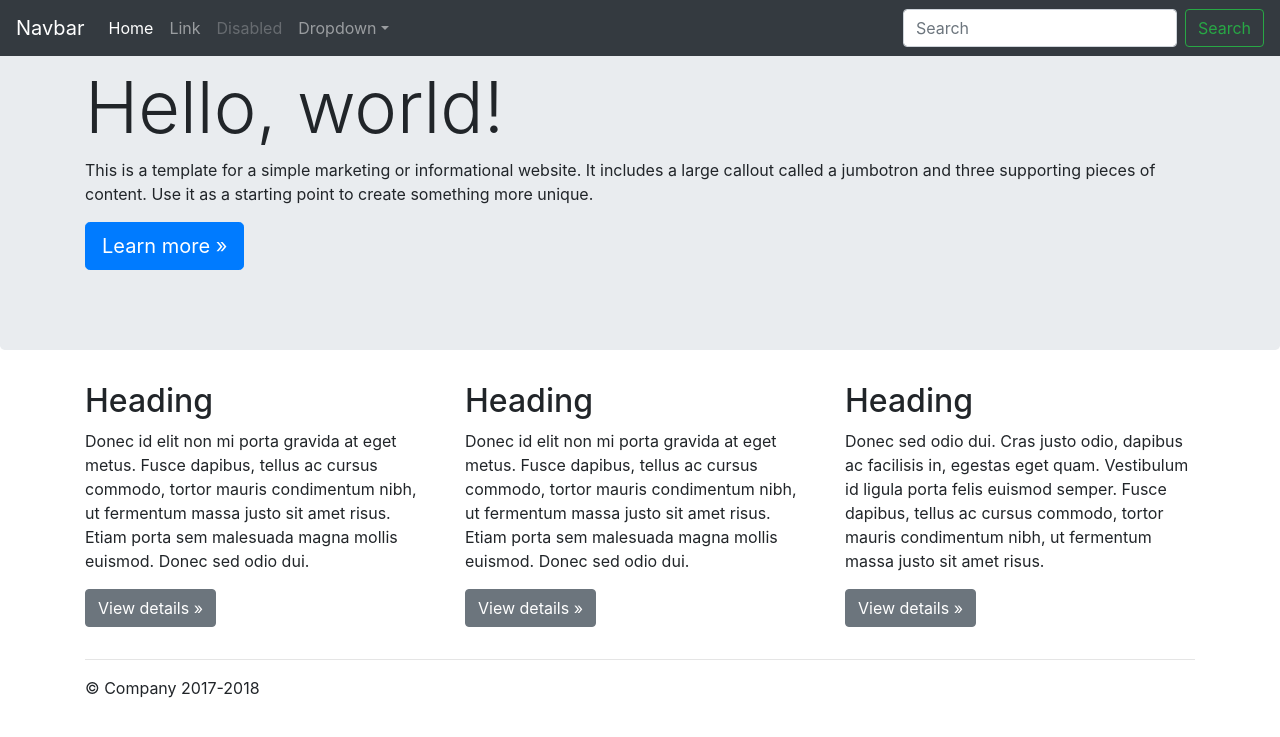
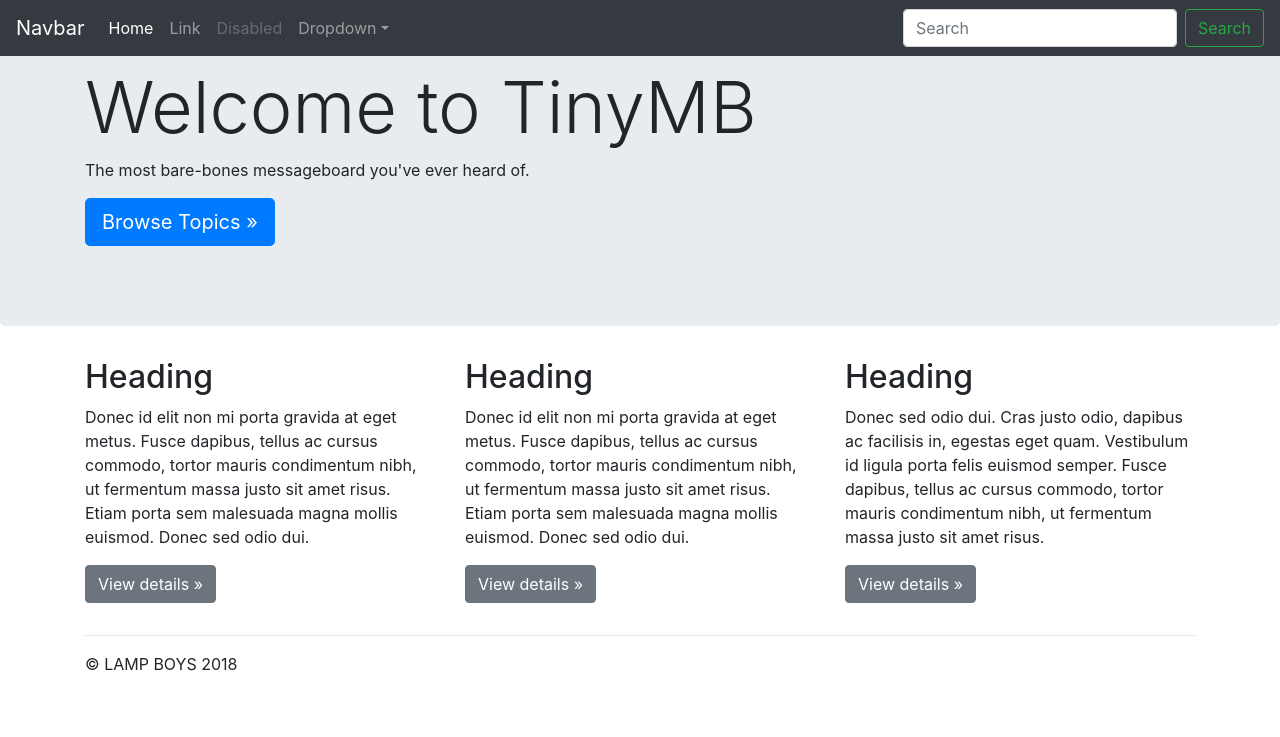
Before and after one commit to meta-434/collab-project, a Flask app: page / in a window 1280 px wide. Shown: the top 737 px of the page. Run offline with Flask 2, Linux system fonts and the light colour scheme; some libraries are stand-ins or nearby versions.

Commit message:
css changes

```diff
--- a/templates/index.html
+++ b/templates/index.html
@@ -5,9 +5,9 @@
     <meta name="viewport" content="width=device-width, initial-scale=1, shrink-to-fit=no">
     <meta name="description" content="">
     <meta name="author" content="">
-    <!--<link rel="icon" href="../../../../favicon.ico">-->
+    <link rel="icon" href="../static/icons/favicon.ico">
 
-    <title>Jumbotron Template for Bootstrap</title>
+    <title>TinyMB</title>
 
     <!-- Bootstrap core CSS -->
     <link rel="stylesheet" href="https://maxcdn.bootstrapcdn.com/bootstrap/4.0.0/css/bootstrap.min.css" integrity="sha384-Gn5384xqQ1aoWXA+058RXPxPg6fy4IWvTNh0E263XmFcJlSAwiGgFAW/dAiS6JXm" crossorigin="anonymous">
@@ -57,9 +57,9 @@
       <!-- Main jumbotron for a primary marketing message or call to action -->
       <div class="jumbotron">
         <div class="container">
-          <h1 class="display-3">Hello, world!</h1>
-          <p>This is a template for a simple marketing or informational website. It includes a large callout called a jumbotron and three supporting pieces of content. Use it as a starting point to create something more unique.</p>
-          <p><a class="btn btn-primary btn-lg" href="#" role="button">Learn more &raquo;</a></p>
+          <h1 class="display-3">Welcome to TinyMB</h1>
+          <p>The most bare-bones messageboard you've ever heard of.</p>
+          <p><a class="btn btn-primary btn-lg" href="#" role="button">Browse Topics &raquo;</a></p>
         </div>
       </div>
 
@@ -90,7 +90,7 @@
     </main>
 
     <footer class="container">
-      <p>&copy; Company 2017-2018</p>
+      <p>&copy; LAMP BOYS 2018</p>
     </footer>
 
     <!-- Bootstrap core JavaScript
```
Also changed, not shown: static/icons/favicon.ico (added).
